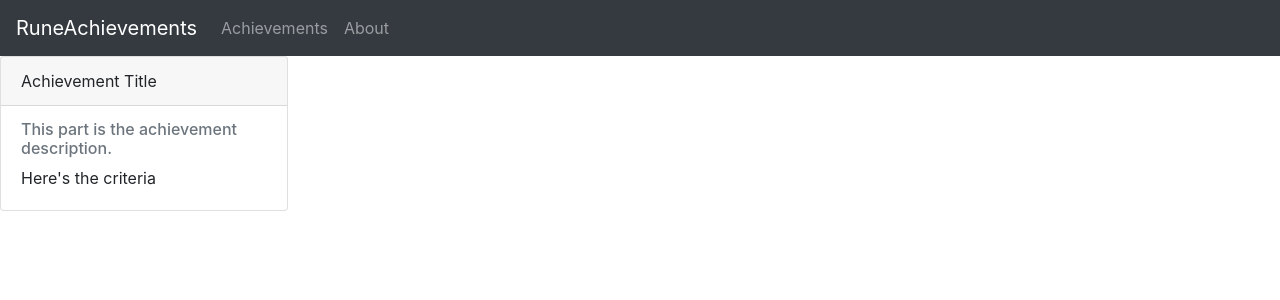
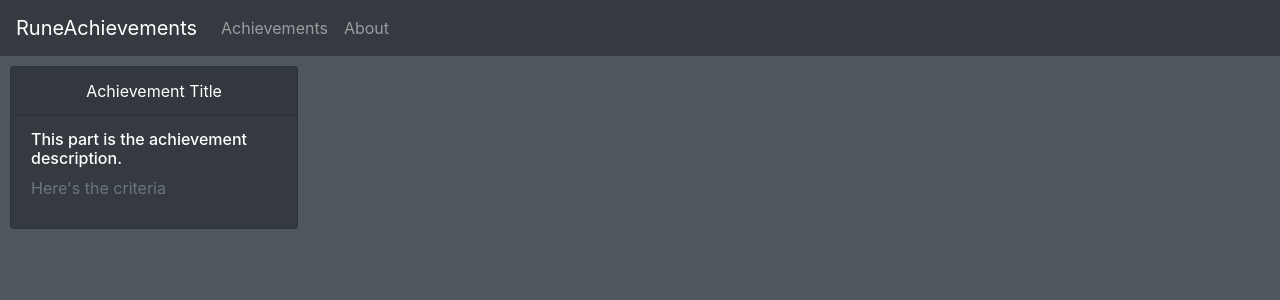
Before and after one commit to chaiinchomp/rune-achievements-app, a React (Create React App) app: page / in a window 1280 px wide. Shown: the top 300 px of the page. Built offline with nearby package versions, Linux system fonts and the light colour scheme.

Commit message:
Add styling to achievement component

```diff
--- a/public/index.html
+++ b/public/index.html
@@ -9,21 +9,7 @@
             name="description"
             content="Web site created using create-react-app"
         />
-    <link rel="apple-touch-icon" href="logo192.png" />
-    <!--
-      manifest.json provides metadata used when your web app is installed on a
-      user's mobile device or desktop. See https://developers.google.com/web/fundamentals/web-app-manifest/
-    -->
         <link rel="manifest" href="%PUBLIC_URL%/manifest.json" />
-    <!--
-      Notice the use of %PUBLIC_URL% in the tags above.
-      It will be replaced with the URL of the `public` folder during the build.
-      Only files inside the `public` folder can be referenced from the HTML.
-
-      Unlike "/favicon.ico" or "favicon.ico", "%PUBLIC_URL%/favicon.ico" will
-      work correctly both with client-side routing and a non-root public URL.
-      Learn how to configure a non-root public URL by running `npm run build`.
-    -->
         <title>RuneAchievements</title>
         <link
             rel="stylesheet"
@@ -35,15 +21,5 @@
     <body>
         <noscript>You need to enable JavaScript to run this app.</noscript>
         <div id="root"></div>
-    <!--
-      This HTML file is a template.
-      If you open it directly in the browser, you will see an empty page.
-
-      You can add webfonts, meta tags, or analytics to this file.
-      The build step will place the bundled scripts into the <body> tag.
-
-      To begin the development, run `npm start` or `yarn start`.
-      To create a production bundle, use `npm run build` or `yarn build`.
-    -->
     </body>
 </html>
--- a/src/components/Achievement.js
+++ b/src/components/Achievement.js
@@ -4,13 +4,20 @@ import { Card } from "react-bootstrap";
 export default function() {
     return (
         <React.Fragment>
-            <Card style={{ width: "18rem" }}>
-                <Card.Header>Achievement Title</Card.Header>
+            <Card
+                style={{ width: "18rem" }}
+                className="bg-dark text-white achievement-card"
+            >
+                <Card.Header className="text-center">
+                    Achievement Title
+                </Card.Header>
                 <Card.Body>
-                    <Card.Subtitle className="mb-2 text-muted">
+                    <Card.Subtitle className="mb-2">
                         This part is the achievement description.
                     </Card.Subtitle>
-                    <Card.Text>Here's the criteria</Card.Text>
+                    <Card.Text className="mb-2 text-muted">
+                        Here's the criteria
+                    </Card.Text>
                 </Card.Body>
             </Card>
         </React.Fragment>
--- a/src/pages/Achievements.js
+++ b/src/pages/Achievements.js
@@ -1,6 +1,11 @@
 import React from "react";
 import Achievement from "../components/Achievement";
+import "../styles/index.css";
 
 export default function() {
-    return <Achievement />;
+    return (
+        <div class="content">
+            <Achievement />
+        </div>
+    );
 }
--- a/src/styles/index.css
+++ b/src/styles/index.css
@@ -1,15 +1,13 @@
-body {
-    margin: 0;
-    font-family: -apple-system, BlinkMacSystemFont, "Segoe UI", "Roboto",
-        "Oxygen", "Ubuntu", "Cantarell", "Fira Sans", "Droid Sans",
-        "Helvetica Neue", sans-serif;
-    -webkit-font-smoothing: antialiased;
-    -moz-osx-font-smoothing: grayscale;
-    background-color: #282c34;
-    text-align: center;
+.App {
+    background-color: #4f575e;
 }
 
-code {
-    font-family: source-code-pro, Menlo, Monaco, Consolas, "Courier New",
-        monospace;
+.content {
+    min-height: 100vh;
+    margin: auto;
+    width: 100%;
 }
+
+.achievement-card {
+    margin: 10px;
+}
```
Lines whose indentation alone changed are shown as unchanged.
